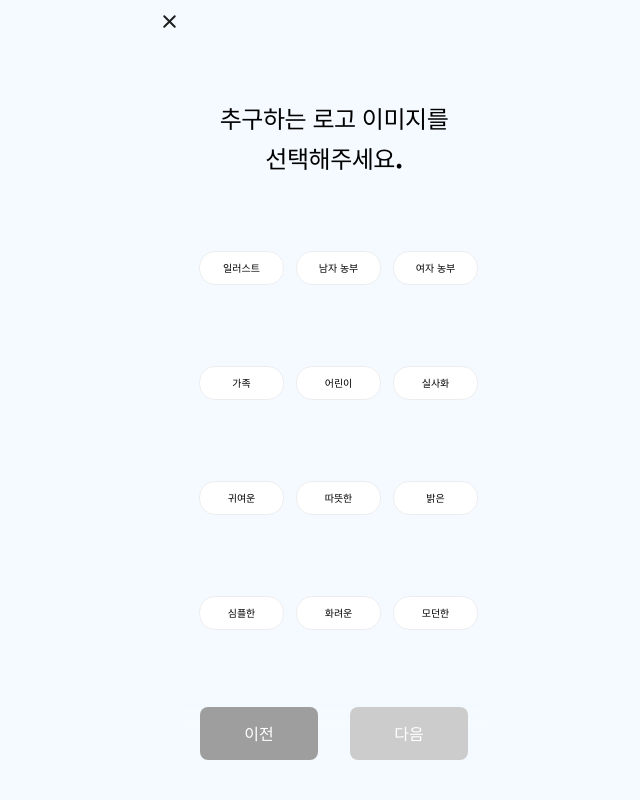
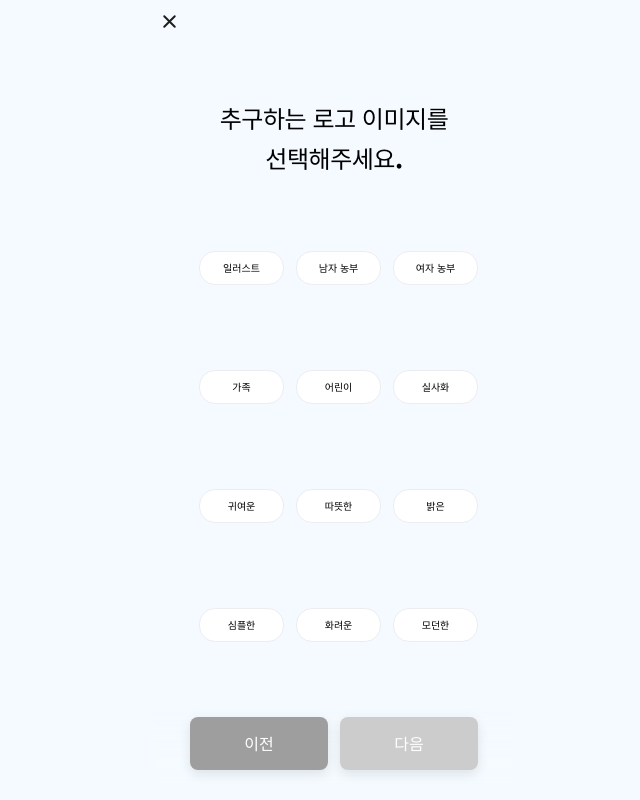
Before and after one commit to kanguk01/farmrandingFE, a React (Vite) app: page /logo-image-keywords in a window 1280 px wide. Shown: the whole page, without its empty margins (306-946 px from the left). Built offline with nearby package versions, Linux system fonts and the light colour scheme; a web font is replaced by a local one.

Commit message:
feat: 브랜딩, 가격제안 페이지 버튼 위치 조절

```diff
--- a/src/pages/Branding/Branding.tsx
+++ b/src/pages/Branding/Branding.tsx
@@ -9,7 +9,7 @@ import iconGrade from '../../assets/icon-grade.svg';
 
 const PageContainer = styled.div`
   width: 100%;
-  height: 874px;
+  min-height: 874px;
   background: #F4FAFF;
   display: flex;
   flex-direction: column;
@@ -24,6 +24,7 @@ const Header = styled.div`
   align-items: center;
   padding: 0;
   position: relative;
+  flex-shrink: 0;
 `;
 
 const CloseButton = styled.button`
@@ -58,16 +59,17 @@ const ContentArea = styled.div`
   display: flex;
   flex-direction: column;
   align-items: center;
-  gap: 14px;
-  padding-top: 40px;
+  padding: 40px 16px 30px 16px;
   flex: 1;
+  justify-content: center;
+  max-width: 100%;
 `;
 
 const MainContent = styled.div`
   display: flex;
   flex-direction: column;
   align-items: center;
-  gap: 88px;
+  gap: 48px;
   width: 100%;
   max-width: 320px;
 `;
@@ -145,14 +147,9 @@ const GradeIcon = styled.img`
 `;
 
 const ButtonContainer = styled.div`
-  position: absolute;
-  bottom: 114px;
-  left: 50%;
-  transform: translateX(-50%);
   width: 100%;
   max-width: 300px;
-  padding: 0 16px;
-  box-sizing: border-box;
+  margin-top: 32px;
 `;
 
 interface BrandingFormData {
@@ -256,8 +253,6 @@ const Branding: React.FC = () => {
               </GradeInput>
             </GradeContainer>
           </FormContainer>
-        </MainContent>
-      </ContentArea>
 
           <ButtonContainer>
             <Button
@@ -268,6 +263,8 @@ const Branding: React.FC = () => {
               다음
             </Button>
           </ButtonContainer>
+        </MainContent>
+      </ContentArea>
 
       {showGradeSelector && (
         <GradeSelector
--- a/src/pages/BrandingKeywords/BrandingKeywords.tsx
+++ b/src/pages/BrandingKeywords/BrandingKeywords.tsx
@@ -57,7 +57,7 @@ const ContentArea = styled.div`
   display: flex;
   flex-direction: column;
   align-items: center;
-  padding: 51px 51px 0 51px;
+  padding: 51px 51px 130px 51px;
   flex: 1;
   min-height: 0;
 `;
@@ -68,7 +68,6 @@ const MainContent = styled.div`
   width: 100%;
   max-width: 300px;
   height: 100%;
-  max-height: calc(874px - 47px - 51px - 114px - 32px);
 `;
 
 const Title = styled.h1`
@@ -97,15 +96,27 @@ const KeywordGrid = styled.div`
   width: 100%;
   height: 100%;
   overflow-y: auto;
+  overflow-x: hidden;
   padding: 9px 15px 40px 15px;
   box-sizing: border-box;
 
-  /* 스크롤바 숨기기 */
+  /* 스크롤바 스타일링 */
   &::-webkit-scrollbar {
-    display: none;
+    width: 4px;
   }
-  -ms-overflow-style: none;
-  scrollbar-width: none;
+
+  &::-webkit-scrollbar-track {
+    background: transparent;
+  }
+
+  &::-webkit-scrollbar-thumb {
+    background: rgba(31, 65, 187, 0.3);
+    border-radius: 2px;
+  }
+
+  &::-webkit-scrollbar-thumb:hover {
+    background: rgba(31, 65, 187, 0.5);
+  }
 `;
 
 const FadeOverlay = styled.div`
@@ -119,20 +130,33 @@ const FadeOverlay = styled.div`
   z-index: 1;
 `;
 
-const ButtonContainer = styled.div`
-  position: absolute;
-  bottom: 114px;
+const FloatingButtonContainer = styled.div`
+  position: fixed;
+  bottom: 30px;
   left: 50%;
   transform: translateX(-50%);
   width: 100%;
-  max-width: 300px;
+  max-width: 320px;
   padding: 0 16px;
   box-sizing: border-box;
   display: flex;
   justify-content: stretch;
   align-items: stretch;
-  gap: 32px;
-  z-index: 2;
+  gap: 12px;
+  z-index: 100;
+
+  /* 버튼들 위에 그라데이션 배경 추가 */
+  &::before {
+    content: '';
+    position: absolute;
+    bottom: -20px;
+    left: -20px;
+    right: -20px;
+    height: 80px;
+    background: linear-gradient(transparent, rgba(244, 250, 255, 0.8), #F4FAFF);
+    border-radius: 0 0 20px 20px;
+    z-index: -1;
+  }
 `;
 
 const PrevButton = styled.button`
@@ -145,14 +169,18 @@ const PrevButton = styled.button`
   display: flex;
   align-items: center;
   justify-content: center;
-  transition: background 0.2s ease;
+  transition: all 0.2s ease;
+  box-shadow: 0 4px 12px rgba(0, 0, 0, 0.1);
 
   &:hover {
     background: #757575;
+    transform: translateY(-1px);
+    box-shadow: 0 6px 16px rgba(0, 0, 0, 0.15);
   }
 
   &:active {
     background: #616161;
+    transform: translateY(0);
   }
 `;
 
@@ -166,14 +194,18 @@ const NextButton = styled.button<{ $disabled: boolean }>`
   display: flex;
   align-items: center;
   justify-content: center;
-  transition: background 0.2s ease;
+  transition: all 0.2s ease;
+  box-shadow: 0 4px 12px rgba(0, 0, 0, 0.1);
 
   &:hover {
     background: ${props => props.$disabled ? '#CCCCCC' : '#1a3a9e'};
+    transform: ${props => props.$disabled ? 'none' : 'translateY(-1px)'};
+    box-shadow: ${props => props.$disabled ? '0 4px 12px rgba(0, 0, 0, 0.1)' : '0 6px 16px rgba(31, 65, 187, 0.2)'};
   }
 
   &:active {
     background: ${props => props.$disabled ? '#CCCCCC' : '#163285'};
+    transform: ${props => props.$disabled ? 'none' : 'translateY(0)'};
   }
 `;
 
@@ -245,14 +277,14 @@ const BrandingKeywords: React.FC = () => {
         </MainContent>
       </ContentArea>
 
-      <ButtonContainer>
+      <FloatingButtonContainer>
         <PrevButton onClick={handlePrev}>
           <ButtonText>이전</ButtonText>
         </PrevButton>
         <NextButton $disabled={isNextDisabled} onClick={handleNext} disabled={isNextDisabled}>
           <ButtonText>다음</ButtonText>
         </NextButton>
-      </ButtonContainer>
+      </FloatingButtonContainer>
     </PageContainer>
   );
 };
--- a/src/pages/CropAppealKeywords/CropAppealKeywords.tsx
+++ b/src/pages/CropAppealKeywords/CropAppealKeywords.tsx
@@ -57,7 +57,7 @@ const ContentArea = styled.div`
   display: flex;
   flex-direction: column;
   align-items: center;
-  padding: 51px 51px 0 51px;
+  padding: 51px 51px 130px 51px;
   flex: 1;
   min-height: 0;
 `;
@@ -68,7 +68,6 @@ const MainContent = styled.div`
   width: 100%;
   max-width: 300px;
   height: 100%;
-  max-height: calc(874px - 47px - 51px - 114px - 32px);
 `;
 
 const Title = styled.h1`
@@ -97,15 +96,27 @@ const KeywordGrid = styled.div`
   width: 100%;
   height: 100%;
   overflow-y: auto;
+  overflow-x: hidden;
   padding: 9px 15px 40px 15px;
   box-sizing: border-box;
 
-  /* 스크롤바 숨기기 */
+  /* 스크롤바 스타일링 */
   &::-webkit-scrollbar {
-    display: none;
+    width: 4px;
   }
-  -ms-overflow-style: none;
-  scrollbar-width: none;
+
+  &::-webkit-scrollbar-track {
+    background: transparent;
+  }
+
+  &::-webkit-scrollbar-thumb {
+    background: rgba(31, 65, 187, 0.3);
+    border-radius: 2px;
+  }
+
+  &::-webkit-scrollbar-thumb:hover {
+    background: rgba(31, 65, 187, 0.5);
+  }
 `;
 
 const FadeOverlay = styled.div`
@@ -119,20 +130,33 @@ const FadeOverlay = styled.div`
   z-index: 1;
 `;
 
-const ButtonContainer = styled.div`
-  position: absolute;
-  bottom: 114px;
+const FloatingButtonContainer = styled.div`
+  position: fixed;
+  bottom: 30px;
   left: 50%;
   transform: translateX(-50%);
   width: 100%;
-  max-width: 300px;
+  max-width: 320px;
   padding: 0 16px;
   box-sizing: border-box;
   display: flex;
   justify-content: stretch;
   align-items: stretch;
-  gap: 32px;
-  z-index: 2;
+  gap: 12px;
+  z-index: 100;
+
+  /* 버튼들 위에 그라데이션 배경 추가 */
+  &::before {
+    content: '';
+    position: absolute;
+    bottom: -20px;
+    left: -20px;
+    right: -20px;
+    height: 80px;
+    background: linear-gradient(transparent, rgba(244, 250, 255, 0.8), #F4FAFF);
+    border-radius: 0 0 20px 20px;
+    z-index: -1;
+  }
 `;
 
 const PrevButton = styled.button`
@@ -145,14 +169,18 @@ const PrevButton = styled.button`
   display: flex;
   align-items: center;
   justify-content: center;
-  transition: background 0.2s ease;
+  transition: all 0.2s ease;
+  box-shadow: 0 4px 12px rgba(0, 0, 0, 0.1);
 
   &:hover {
     background: #757575;
+    transform: translateY(-1px);
+    box-shadow: 0 6px 16px rgba(0, 0, 0, 0.15);
   }
 
   &:active {
     background: #616161;
+    transform: translateY(0);
   }
 `;
 
@@ -166,14 +194,18 @@ const NextButton = styled.button<{ $disabled: boolean }>`
   display: flex;
   align-items: center;
   justify-content: center;
-  transition: background 0.2s ease;
+  transition: all 0.2s ease;
+  box-shadow: 0 4px 12px rgba(0, 0, 0, 0.1);
 
   &:hover {
     background: ${props => props.$disabled ? '#CCCCCC' : '#1a3a9e'};
+    transform: ${props => props.$disabled ? 'none' : 'translateY(-1px)'};
+    box-shadow: ${props => props.$disabled ? '0 4px 12px rgba(0, 0, 0, 0.1)' : '0 6px 16px rgba(31, 65, 187, 0.2)'};
   }
 
   &:active {
     background: ${props => props.$disabled ? '#CCCCCC' : '#163285'};
+    transform: ${props => props.$disabled ? 'none' : 'translateY(0)'};
   }
 `;
 
@@ -255,14 +287,14 @@ const CropAppealKeywords: React.FC = () => {
         </MainContent>
       </ContentArea>
 
-      <ButtonContainer>
+      <FloatingButtonContainer>
         <PrevButton onClick={handlePrev}>
           <ButtonText>이전</ButtonText>
         </PrevButton>
         <NextButton $disabled={isNextDisabled} onClick={handleNext} disabled={isNextDisabled}>
           <ButtonText>다음</ButtonText>
         </NextButton>
-      </ButtonContainer>
+      </FloatingButtonContainer>
     </PageContainer>
   );
 };
--- a/src/pages/LogoImageKeywords/LogoImageKeywords.tsx
+++ b/src/pages/LogoImageKeywords/LogoImageKeywords.tsx
@@ -57,7 +57,7 @@ const ContentArea = styled.div`
   display: flex;
   flex-direction: column;
   align-items: center;
-  padding: 51px 51px 0 51px;
+  padding: 51px 51px 130px 51px;
   flex: 1;
   min-height: 0;
 `;
@@ -68,7 +68,6 @@ const MainContent = styled.div`
   width: 100%;
   max-width: 300px;
   height: 100%;
-  max-height: calc(874px - 47px - 51px - 114px - 32px);
 `;
 
 const Title = styled.h1`
@@ -97,15 +96,27 @@ const KeywordGrid = styled.div`
   width: 100%;
   height: 100%;
   overflow-y: auto;
+  overflow-x: hidden;
   padding: 9px 15px 40px 15px;
   box-sizing: border-box;
 
-  /* 스크롤바 숨기기 */
+  /* 스크롤바 스타일링 */
   &::-webkit-scrollbar {
-    display: none;
+    width: 4px;
   }
-  -ms-overflow-style: none;
-  scrollbar-width: none;
+
+  &::-webkit-scrollbar-track {
+    background: transparent;
+  }
+
+  &::-webkit-scrollbar-thumb {
+    background: rgba(31, 65, 187, 0.3);
+    border-radius: 2px;
+  }
+
+  &::-webkit-scrollbar-thumb:hover {
+    background: rgba(31, 65, 187, 0.5);
+  }
 `;
 
 const FadeOverlay = styled.div`
@@ -119,20 +130,33 @@ const FadeOverlay = styled.div`
   z-index: 1;
 `;
 
-const ButtonContainer = styled.div`
-  position: absolute;
-  bottom: 114px;
+const FloatingButtonContainer = styled.div`
+  position: fixed;
+  bottom: 30px;
   left: 50%;
   transform: translateX(-50%);
   width: 100%;
-  max-width: 300px;
+  max-width: 320px;
   padding: 0 16px;
   box-sizing: border-box;
   display: flex;
   justify-content: stretch;
   align-items: stretch;
-  gap: 32px;
-  z-index: 2;
+  gap: 12px;
+  z-index: 100;
+
+  /* 버튼들 위에 그라데이션 배경 추가 */
+  &::before {
+    content: '';
+    position: absolute;
+    bottom: -20px;
+    left: -20px;
+    right: -20px;
+    height: 80px;
+    background: linear-gradient(transparent, rgba(244, 250, 255, 0.8), #F4FAFF);
+    border-radius: 0 0 20px 20px;
+    z-index: -1;
+  }
 `;
 
 const PrevButton = styled.button`
@@ -145,14 +169,18 @@ const PrevButton = styled.button`
   display: flex;
   align-items: center;
   justify-content: center;
-  transition: background 0.2s ease;
+  transition: all 0.2s ease;
+  box-shadow: 0 4px 12px rgba(0, 0, 0, 0.1);
 
   &:hover {
     background: #757575;
+    transform: translateY(-1px);
+    box-shadow: 0 6px 16px rgba(0, 0, 0, 0.15);
   }
 
   &:active {
     background: #616161;
+    transform: translateY(0);
   }
 `;
 
@@ -166,14 +194,18 @@ const NextButton = styled.button<{ $disabled: boolean }>`
   display: flex;
   align-items: center;
   justify-content: center;
-  transition: background 0.2s ease;
+  transition: all 0.2s ease;
+  box-shadow: 0 4px 12px rgba(0, 0, 0, 0.1);
 
   &:hover {
     background: ${props => props.$disabled ? '#CCCCCC' : '#1a3a9e'};
+    transform: ${props => props.$disabled ? 'none' : 'translateY(-1px)'};
+    box-shadow: ${props => props.$disabled ? '0 4px 12px rgba(0, 0, 0, 0.1)' : '0 6px 16px rgba(31, 65, 187, 0.2)'};
   }
 
   &:active {
     background: ${props => props.$disabled ? '#CCCCCC' : '#163285'};
+    transform: ${props => props.$disabled ? 'none' : 'translateY(0)'};
   }
 `;
 
@@ -258,14 +290,14 @@ const LogoImageKeywords: React.FC = () => {
         </MainContent>
       </ContentArea>
 
-      <ButtonContainer>
+      <FloatingButtonContainer>
         <PrevButton onClick={handlePrev}>
           <ButtonText>이전</ButtonText>
         </PrevButton>
         <NextButton $disabled={isNextDisabled} onClick={handleNext} disabled={isNextDisabled}>
           <ButtonText>다음</ButtonText>
         </NextButton>
-      </ButtonContainer>
+      </FloatingButtonContainer>
     </PageContainer>
   );
 };
--- a/src/pages/PriceQuote/PriceQuote.tsx
+++ b/src/pages/PriceQuote/PriceQuote.tsx
@@ -32,7 +32,7 @@ const slideInUp = keyframes`
 
 const PageContainer = styled.div`
   width: 100%;
-  height: 874px;
+  min-height: 874px;
   background: #F4FAFF;
   display: flex;
   flex-direction: column;
@@ -82,16 +82,16 @@ const ContentArea = styled.div`
   display: flex;
   flex-direction: column;
   align-items: center;
-  gap: 14px;
-  padding-top: 40px;
+  padding: 40px 16px 30px 16px;
   flex: 1;
+  justify-content: center;
 `;
 
 const MainContent = styled.div`
   display: flex;
   flex-direction: column;
   align-items: center;
-  gap: 88px;
+  gap: 48px;
   width: 100%;
   max-width: 320px;
   animation: ${fadeIn} 0.8s ease-out;
@@ -260,13 +260,9 @@ const CalendarIcon = styled.img`
 `;
 
 const ButtonContainer = styled.div`
-  position: absolute;
-  bottom: 114px;
-  left: 16px;
-  right: 16px;
+  width: 100%;
   max-width: 300px;
-  margin: 0 auto;
-  box-sizing: border-box;
+  margin-top: 32px;
   animation: ${slideInUp} 0.8s ease-out 0.4s both;
 `;
 
@@ -475,8 +471,6 @@ const PriceQuote: React.FC = () => {
               </DateInputContainer>
             </DateContainer>
           </FormContainer>
-        </MainContent>
-      </ContentArea>
 
           <ButtonContainer>
             <SubmitButton
@@ -486,6 +480,8 @@ const PriceQuote: React.FC = () => {
               <ButtonText>결과 보기</ButtonText>
             </SubmitButton>
           </ButtonContainer>
+        </MainContent>
+      </ContentArea>
 
       {showDatePicker && (
         <DatePicker
```
Lines whose indentation alone changed are shown as unchanged.
